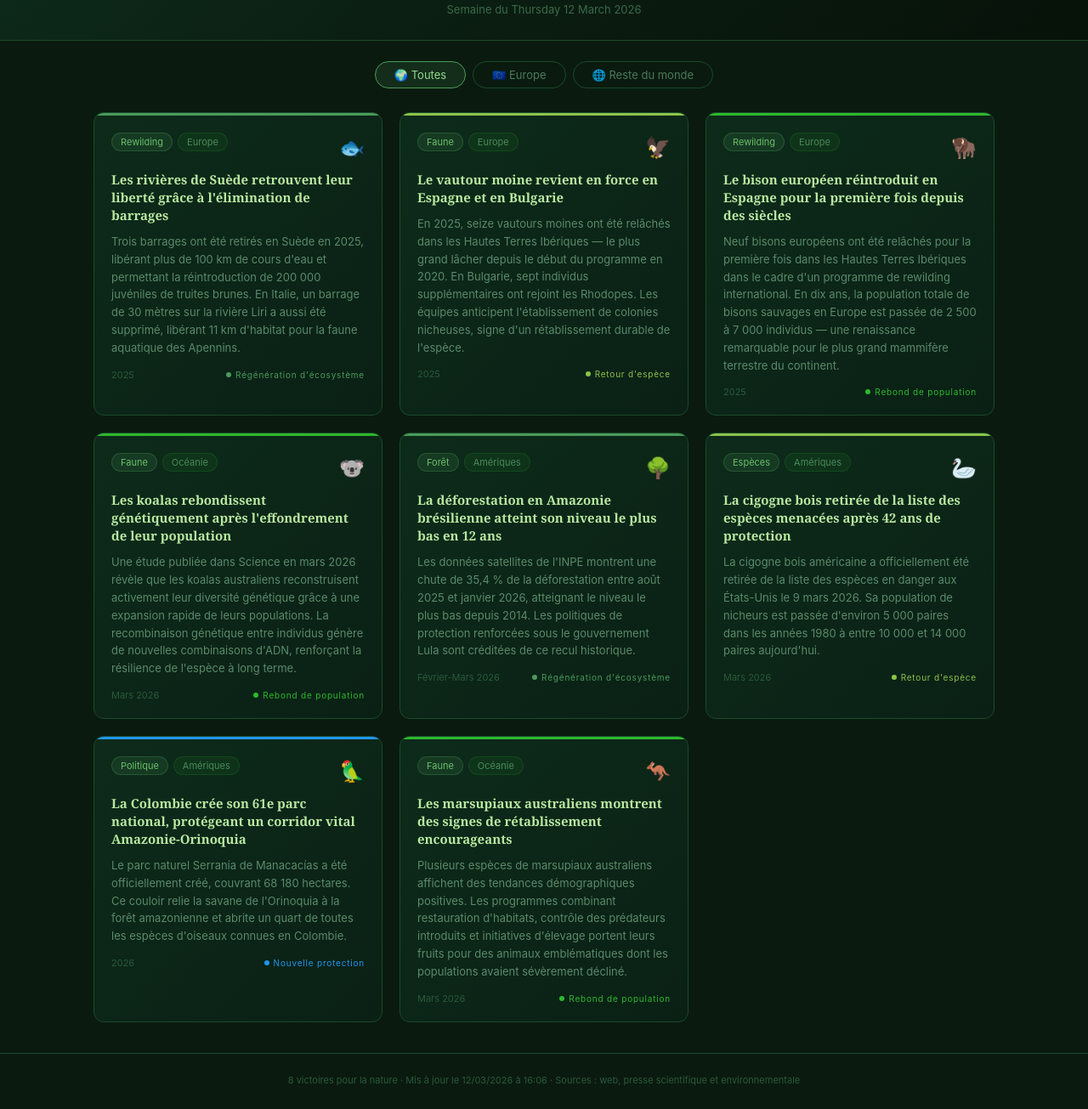
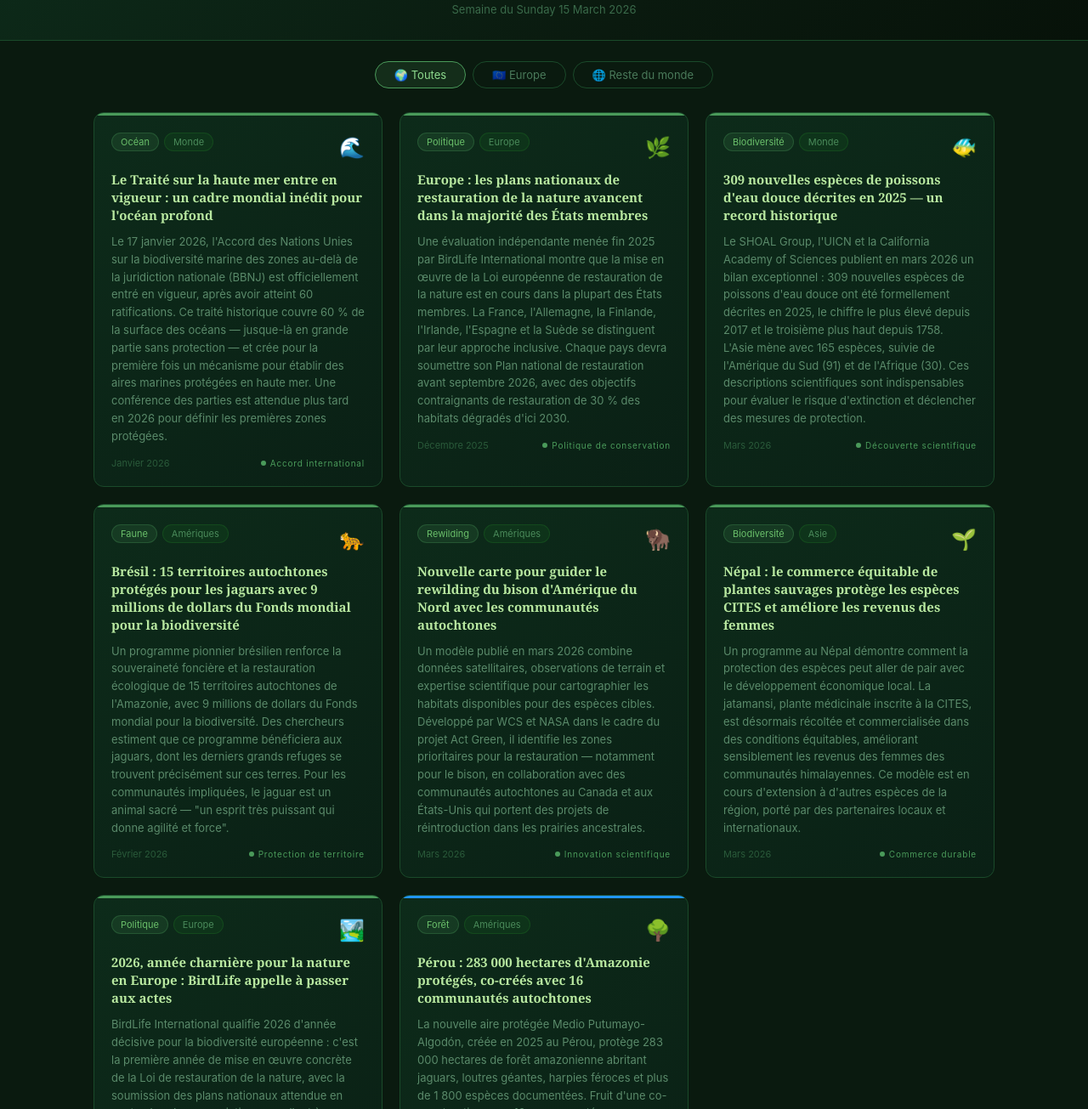
Before and after one commit to emilechevalier/news-nature, a plain HTML site: page index.html in a window 1280 px wide. Shown: the part 118-1423 px from the top of the page at 85% size. Drawn offline with Linux system fonts and the light colour scheme.

Commit message:
news: 15 March 2026

```diff
--- a/index.html
+++ b/index.html
@@ -160,7 +160,7 @@
   <header>
     <div class="header-label">Agent IA · Bonnes nouvelles de la nature</div>
     <h1>🌿 La Nature Résiste</h1>
-    <div class="header-date">Semaine du Thursday 12 March 2026</div>
+    <div class="header-date">Semaine du Sunday 15 March 2026</div>
   </header>
 
   <div class="tabs">
@@ -171,86 +171,65 @@
 
   <div id="grid">
 
+        <div class="card" data-region="Monde">
+          <div class="card-bar" style="background:#4a9a5a"></div>
+          <div class="card-body">
+            <div class="card-meta">
+              <div class="badges">
+                <span class="badge badge-cat">Océan</span>
+                <span class="badge badge-reg">Monde</span>
+              </div>
+              <span class="emoji">🌊</span>
+            </div>
+            <h2 class="card-title">Le Traité sur la haute mer entre en vigueur : un cadre mondial inédit pour l'océan profond</h2>
+            <p class="card-summary">Le 17 janvier 2026, l'Accord des Nations Unies sur la biodiversité marine des zones au-delà de la juridiction nationale (BBNJ) est officiellement entré en vigueur, après avoir atteint 60 ratifications. Ce traité historique couvre 60 % de la surface des océans — jusque-là en grande partie sans protection — et crée pour la première fois un mécanisme pour établir des aires marines protégées en haute mer. Une conférence des parties est attendue plus tard en 2026 pour définir les premières zones protégées.</p>
+            <div class="card-footer">
+              <span class="card-date">Janvier 2026</span>
+              <span class="win-badge" style="color:#4a9a5a">
+                <span class="win-dot" style="background:#4a9a5a"></span>
+                Accord international
+              </span>
+            </div>
+          </div>
+        </div>
         <div class="card" data-region="Europe">
           <div class="card-bar" style="background:#4a9a5a"></div>
           <div class="card-body">
             <div class="card-meta">
               <div class="badges">
-                <span class="badge badge-cat">Rewilding</span>
+                <span class="badge badge-cat">Politique</span>
                 <span class="badge badge-reg">Europe</span>
               </div>
-              <span class="emoji">🐟</span>
+              <span class="emoji">🌿</span>
             </div>
-            <h2 class="card-title">Les rivières de Suède retrouvent leur liberté grâce à l'élimination de barrages</h2>
-            <p class="card-summary">Trois barrages ont été retirés en Suède en 2025, libérant plus de 100 km de cours d'eau et permettant la réintroduction de 200 000 juvéniles de truites brunes. En Italie, un barrage de 30 mètres sur la rivière Liri a aussi été supprimé, libérant 11 km d'habitat pour la faune aquatique des Apennins.</p>
+            <h2 class="card-title">Europe : les plans nationaux de restauration de la nature avancent dans la majorité des États membres</h2>
+            <p class="card-summary">Une évaluation indépendante menée fin 2025 par BirdLife International montre que la mise en œuvre de la Loi européenne de restauration de la nature est en cours dans la plupart des États membres. La France, l'Allemagne, la Finlande, l'Irlande, l'Espagne et la Suède se distinguent par leur approche inclusive. Chaque pays devra soumettre son Plan national de restauration avant septembre 2026, avec des objectifs contraignants de restauration de 30 % des habitats dégradés d'ici 2030.</p>
             <div class="card-footer">
-              <span class="card-date">2025</span>
+              <span class="card-date">Décembre 2025</span>
               <span class="win-badge" style="color:#4a9a5a">
                 <span class="win-dot" style="background:#4a9a5a"></span>
-                Régénération d'écosystème
+                Politique de conservation
               </span>
             </div>
           </div>
         </div>
-        <div class="card" data-region="Europe">
-          <div class="card-bar" style="background:#8bc34a"></div>
+        <div class="card" data-region="Monde">
+          <div class="card-bar" style="background:#4a9a5a"></div>
           <div class="card-body">
             <div class="card-meta">
               <div class="badges">
-                <span class="badge badge-cat">Faune</span>
-                <span class="badge badge-reg">Europe</span>
+                <span class="badge badge-cat">Biodiversité</span>
+                <span class="badge badge-reg">Monde</span>
               </div>
-              <span class="emoji">🦅</span>
+              <span class="emoji">🐠</span>
             </div>
-            <h2 class="card-title">Le vautour moine revient en force en Espagne et en Bulgarie</h2>
-            <p class="card-summary">En 2025, seize vautours moines ont été relâchés dans les Hautes Terres Ibériques — le plus grand lâcher depuis le début du programme en 2020. En Bulgarie, sept individus supplémentaires ont rejoint les Rhodopes. Les équipes anticipent l'établissement de colonies nicheuses, signe d'un rétablissement durable de l'espèce.</p>
-            <div class="card-footer">
-              <span class="card-date">2025</span>
-              <span class="win-badge" style="color:#8bc34a">
-                <span class="win-dot" style="background:#8bc34a"></span>
-                Retour d'espèce
-              </span>
-            </div>
-          </div>
-        </div>
-        <div class="card" data-region="Europe">
-          <div class="card-bar" style="background:#2eb82e"></div>
-          <div class="card-body">
-            <div class="card-meta">
-              <div class="badges">
-                <span class="badge badge-cat">Rewilding</span>
-                <span class="badge badge-reg">Europe</span>
-              </div>
-              <span class="emoji">🦬</span>
-            </div>
-            <h2 class="card-title">Le bison européen réintroduit en Espagne pour la première fois depuis des siècles</h2>
-            <p class="card-summary">Neuf bisons européens ont été relâchés pour la première fois dans les Hautes Terres Ibériques dans le cadre d'un programme de rewilding international. En dix ans, la population totale de bisons sauvages en Europe est passée de 2 500 à 7 000 individus — une renaissance remarquable pour le plus grand mammifère terrestre du continent.</p>
-            <div class="card-footer">
-              <span class="card-date">2025</span>
-              <span class="win-badge" style="color:#2eb82e">
-                <span class="win-dot" style="background:#2eb82e"></span>
-                Rebond de population
-              </span>
-            </div>
-          </div>
-        </div>
-        <div class="card" data-region="Océanie">
-          <div class="card-bar" style="background:#2eb82e"></div>
-          <div class="card-body">
-            <div class="card-meta">
-              <div class="badges">
-                <span class="badge badge-cat">Faune</span>
-                <span class="badge badge-reg">Océanie</span>
-              </div>
-              <span class="emoji">🐨</span>
-            </div>
-            <h2 class="card-title">Les koalas rebondissent génétiquement après l'effondrement de leur population</h2>
-            <p class="card-summary">Une étude publiée dans Science en mars 2026 révèle que les koalas australiens reconstruisent activement leur diversité génétique grâce à une expansion rapide de leurs populations. La recombinaison génétique entre individus génère de nouvelles combinaisons d'ADN, renforçant la résilience de l'espèce à long terme.</p>
+            <h2 class="card-title">309 nouvelles espèces de poissons d'eau douce décrites en 2025 — un record historique</h2>
+            <p class="card-summary">Le SHOAL Group, l'UICN et la California Academy of Sciences publient en mars 2026 un bilan exceptionnel : 309 nouvelles espèces de poissons d'eau douce ont été formellement décrites en 2025, le chiffre le plus élevé depuis 2017 et le troisième plus haut depuis 1758. L'Asie mène avec 165 espèces, suivie de l'Amérique du Sud (91) et de l'Afrique (30). Ces descriptions scientifiques sont indispensables pour évaluer le risque d'extinction et déclencher des mesures de protection.</p>
             <div class="card-footer">
               <span class="card-date">Mars 2026</span>
-              <span class="win-badge" style="color:#2eb82e">
-                <span class="win-dot" style="background:#2eb82e"></span>
-                Rebond de population
+              <span class="win-badge" style="color:#4a9a5a">
+                <span class="win-dot" style="background:#4a9a5a"></span>
+                Découverte scientifique
               </span>
             </div>
           </div>
@@ -260,39 +239,81 @@
           <div class="card-body">
             <div class="card-meta">
               <div class="badges">
-                <span class="badge badge-cat">Forêt</span>
+                <span class="badge badge-cat">Faune</span>
                 <span class="badge badge-reg">Amériques</span>
               </div>
-              <span class="emoji">🌳</span>
+              <span class="emoji">🐆</span>
             </div>
-            <h2 class="card-title">La déforestation en Amazonie brésilienne atteint son niveau le plus bas en 12 ans</h2>
-            <p class="card-summary">Les données satellites de l'INPE montrent une chute de 35,4 % de la déforestation entre août 2025 et janvier 2026, atteignant le niveau le plus bas depuis 2014. Les politiques de protection renforcées sous le gouvernement Lula sont créditées de ce recul historique.</p>
+            <h2 class="card-title">Brésil : 15 territoires autochtones protégés pour les jaguars avec 9 millions de dollars du Fonds mondial pour la biodiversité</h2>
+            <p class="card-summary">Un programme pionnier brésilien renforce la souveraineté foncière et la restauration écologique de 15 territoires autochtones de l'Amazonie, avec 9 millions de dollars du Fonds mondial pour la biodiversité. Des chercheurs estiment que ce programme bénéficiera aux jaguars, dont les derniers grands refuges se trouvent précisément sur ces terres. Pour les communautés impliquées, le jaguar est un animal sacré — "un esprit très puissant qui donne agilité et force".</p>
             <div class="card-footer">
-              <span class="card-date">Février-Mars 2026</span>
+              <span class="card-date">Février 2026</span>
               <span class="win-badge" style="color:#4a9a5a">
                 <span class="win-dot" style="background:#4a9a5a"></span>
-                Régénération d'écosystème
+                Protection de territoire
               </span>
             </div>
           </div>
         </div>
         <div class="card" data-region="Amériques">
-          <div class="card-bar" style="background:#8bc34a"></div>
+          <div class="card-bar" style="background:#4a9a5a"></div>
           <div class="card-body">
             <div class="card-meta">
               <div class="badges">
-                <span class="badge badge-cat">Espèces</span>
+                <span class="badge badge-cat">Rewilding</span>
                 <span class="badge badge-reg">Amériques</span>
               </div>
-              <span class="emoji">🦢</span>
+              <span class="emoji">🦬</span>
             </div>
-            <h2 class="card-title">La cigogne bois retirée de la liste des espèces menacées après 42 ans de protection</h2>
-            <p class="card-summary">La cigogne bois américaine a officiellement été retirée de la liste des espèces en danger aux États-Unis le 9 mars 2026. Sa population de nicheurs est passée d'environ 5 000 paires dans les années 1980 à entre 10 000 et 14 000 paires aujourd'hui.</p>
+            <h2 class="card-title">Nouvelle carte pour guider le rewilding du bison d'Amérique du Nord avec les communautés autochtones</h2>
+            <p class="card-summary">Un modèle publié en mars 2026 combine données satellitaires, observations de terrain et expertise scientifique pour cartographier les habitats disponibles pour des espèces cibles. Développé par WCS et NASA dans le cadre du projet Act Green, il identifie les zones prioritaires pour la restauration — notamment pour le bison, en collaboration avec des communautés autochtones au Canada et aux États-Unis qui portent des projets de réintroduction dans les prairies ancestrales.</p>
             <div class="card-footer">
               <span class="card-date">Mars 2026</span>
-              <span class="win-badge" style="color:#8bc34a">
-                <span class="win-dot" style="background:#8bc34a"></span>
-                Retour d'espèce
+              <span class="win-badge" style="color:#4a9a5a">
+                <span class="win-dot" style="background:#4a9a5a"></span>
+                Innovation scientifique
+              </span>
+            </div>
+          </div>
+        </div>
+        <div class="card" data-region="Asie">
+          <div class="card-bar" style="background:#4a9a5a"></div>
+          <div class="card-body">
+            <div class="card-meta">
+              <div class="badges">
+                <span class="badge badge-cat">Biodiversité</span>
+                <span class="badge badge-reg">Asie</span>
+              </div>
+              <span class="emoji">🌱</span>
+            </div>
+            <h2 class="card-title">Népal : le commerce équitable de plantes sauvages protège les espèces CITES et améliore les revenus des femmes</h2>
+            <p class="card-summary">Un programme au Népal démontre comment la protection des espèces peut aller de pair avec le développement économique local. La jatamansi, plante médicinale inscrite à la CITES, est désormais récoltée et commercialisée dans des conditions équitables, améliorant sensiblement les revenus des femmes des communautés himalayennes. Ce modèle est en cours d'extension à d'autres espèces de la région, porté par des partenaires locaux et internationaux.</p>
+            <div class="card-footer">
+              <span class="card-date">Mars 2026</span>
+              <span class="win-badge" style="color:#4a9a5a">
+                <span class="win-dot" style="background:#4a9a5a"></span>
+                Commerce durable
+              </span>
+            </div>
+          </div>
+        </div>
+        <div class="card" data-region="Europe">
+          <div class="card-bar" style="background:#4a9a5a"></div>
+          <div class="card-body">
+            <div class="card-meta">
+              <div class="badges">
+                <span class="badge badge-cat">Politique</span>
+                <span class="badge badge-reg">Europe</span>
+              </div>
+              <span class="emoji">🏞️</span>
+            </div>
+            <h2 class="card-title">2026, année charnière pour la nature en Europe : BirdLife appelle à passer aux actes</h2>
+            <p class="card-summary">BirdLife International qualifie 2026 d'année décisive pour la biodiversité européenne : c'est la première année de mise en œuvre concrète de la Loi de restauration de la nature, avec la soumission des plans nationaux attendue en septembre. Les associations appellent à un leadership politique fort et à des financements dédiés pour que les engagements se traduisent en actions concrètes — notamment la restauration des tourbières, prairies et rivières dégradées qui abritent des espèces en déclin.</p>
+            <div class="card-footer">
+              <span class="card-date">Janvier 2026</span>
+              <span class="win-badge" style="color:#4a9a5a">
+                <span class="win-dot" style="background:#4a9a5a"></span>
+                Politique de conservation
               </span>
             </div>
           </div>
@@ -302,39 +323,18 @@
           <div class="card-body">
             <div class="card-meta">
               <div class="badges">
-                <span class="badge badge-cat">Politique</span>
+                <span class="badge badge-cat">Forêt</span>
                 <span class="badge badge-reg">Amériques</span>
               </div>
-              <span class="emoji">🦜</span>
+              <span class="emoji">🌳</span>
             </div>
-            <h2 class="card-title">La Colombie crée son 61e parc national, protégeant un corridor vital Amazonie-Orinoquia</h2>
-            <p class="card-summary">Le parc naturel Serranía de Manacacías a été officiellement créé, couvrant 68 180 hectares. Ce couloir relie la savane de l'Orinoquia à la forêt amazonienne et abrite un quart de toutes les espèces d'oiseaux connues en Colombie.</p>
+            <h2 class="card-title">Pérou : 283 000 hectares d'Amazonie protégés, co-créés avec 16 communautés autochtones</h2>
+            <p class="card-summary">La nouvelle aire protégée Medio Putumayo-Algodón, créée en 2025 au Pérou, protège 283 000 hectares de forêt amazonienne abritant jaguars, loutres géantes, harpies féroces et plus de 1 800 espèces documentées. Fruit d'une co-construction avec 16 communautés autochtones, cette protection reconnaît leur leadership dans la gestion des forêts, rivières et faune de la région, tout en devant prévenir 46 000 hectares de déforestation sur 20 ans.</p>
             <div class="card-footer">
-              <span class="card-date">2026</span>
+              <span class="card-date">2025</span>
               <span class="win-badge" style="color:#2196f3">
                 <span class="win-dot" style="background:#2196f3"></span>
                 Nouvelle protection
-              </span>
-            </div>
-          </div>
-        </div>
-        <div class="card" data-region="Océanie">
-          <div class="card-bar" style="background:#2eb82e"></div>
-          <div class="card-body">
-            <div class="card-meta">
-              <div class="badges">
-                <span class="badge badge-cat">Faune</span>
-                <span class="badge badge-reg">Océanie</span>
-              </div>
-              <span class="emoji">🦘</span>
-            </div>
-            <h2 class="card-title">Les marsupiaux australiens montrent des signes de rétablissement encourageants</h2>
-            <p class="card-summary">Plusieurs espèces de marsupiaux australiens affichent des tendances démographiques positives. Les programmes combinant restauration d'habitats, contrôle des prédateurs introduits et initiatives d'élevage portent leurs fruits pour des animaux emblématiques dont les populations avaient sévèrement décliné.</p>
-            <div class="card-footer">
-              <span class="card-date">Mars 2026</span>
-              <span class="win-badge" style="color:#2eb82e">
-                <span class="win-dot" style="background:#2eb82e"></span>
-                Rebond de population
               </span>
             </div>
           </div>
@@ -343,7 +343,7 @@
   </div>
 
   <footer>
-    8 victoires pour la nature · Mis à jour le 12/03/2026 à 16:06 · Sources : web, presse scientifique et environnementale
+    8 victoires pour la nature · Mis à jour le 15/03/2026 à 20:31 · Sources : web, presse scientifique et environnementale
   </footer>
 
   <script>
```
